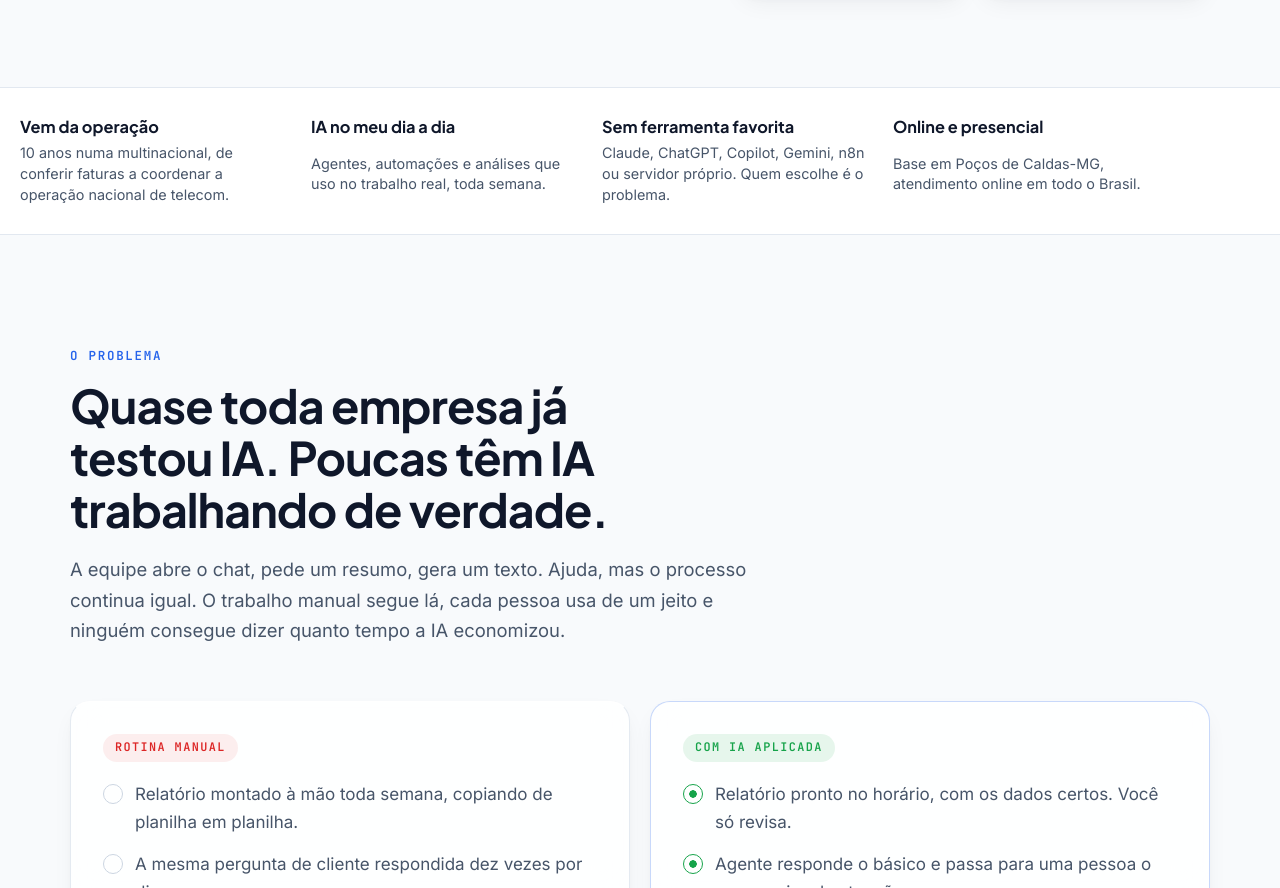
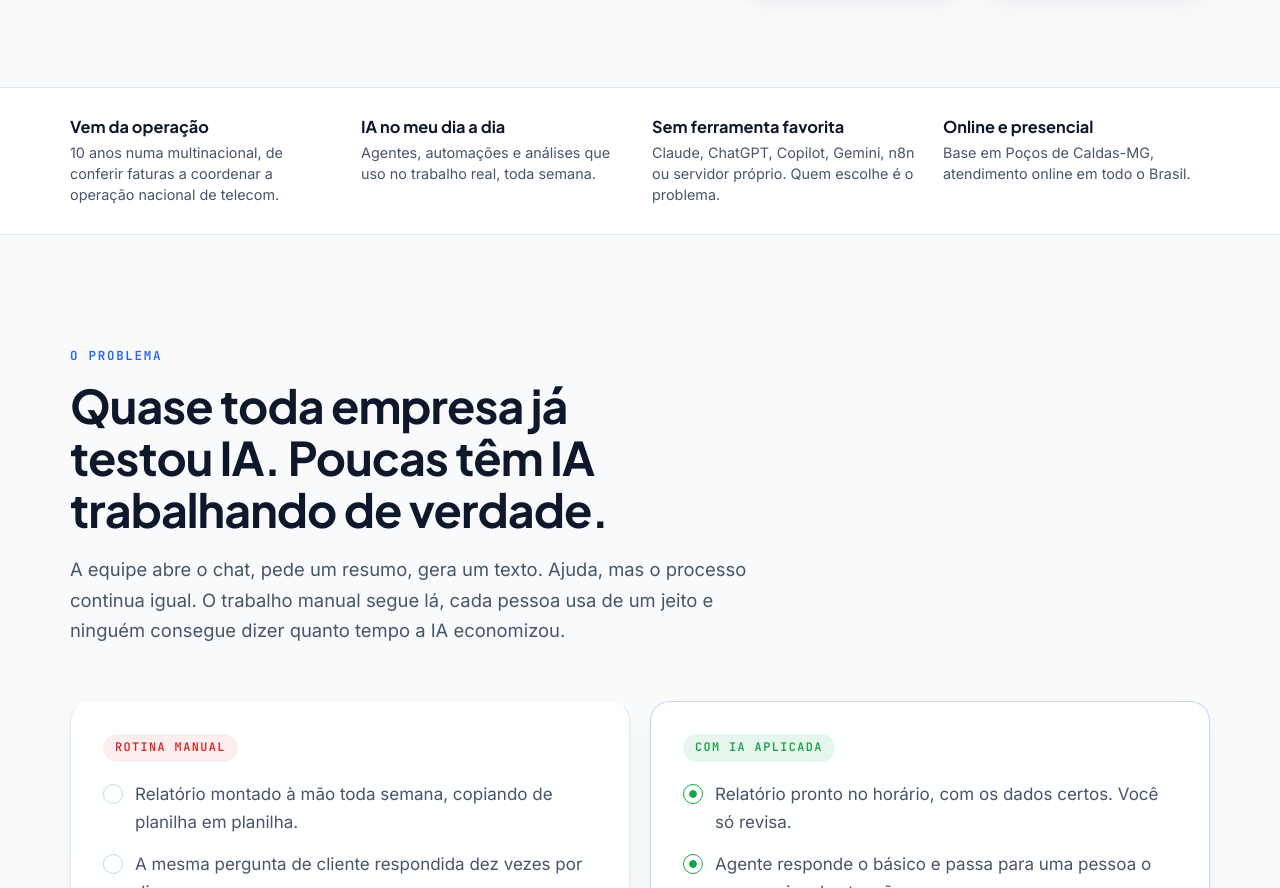
Before and after one commit to williancastilho-iaaplicada/site-williancastilho, a plain HTML site: page index.html in a window 1280 px wide. Shown: the part 853-1741 px from the top of the page. Drawn offline with Linux system fonts and the light colour scheme.

Commit message:
fix: centraliza a faixa de credenciais abaixo do hero (#5)
Claude-Session: https://claude.ai/code/session_01HBZNei7acsv6ao2Q6EgXWt

Co-authored-by: Claude Opus 5.5 <noreply@anthropic.com>

```diff
--- a/index.html
+++ b/index.html
@@ -128,8 +128,8 @@ p{margin:0}
 
 /* Faixa de credibilidade */
 .proof{border-block:1px solid var(--line);background:var(--surface-solid)}
-.proof ul{list-style:none;margin:0;padding-block:28px;display:grid;grid-template-columns:repeat(4,1fr);gap:24px}
-.proof li{display:grid;gap:6px;min-width:0}
+.proof ul{list-style:none;margin:0 auto;padding-block:28px;display:grid;grid-template-columns:repeat(4,1fr);gap:24px}
+.proof li{display:grid;gap:6px;min-width:0;align-content:start}
 .proof b{font:700 1.02rem/1.3 var(--display)}
 .proof span{font-size:.9rem;color:var(--ink-2);line-height:1.45}
 @media (max-width:900px){.proof ul{grid-template-columns:1fr 1fr}}
```
